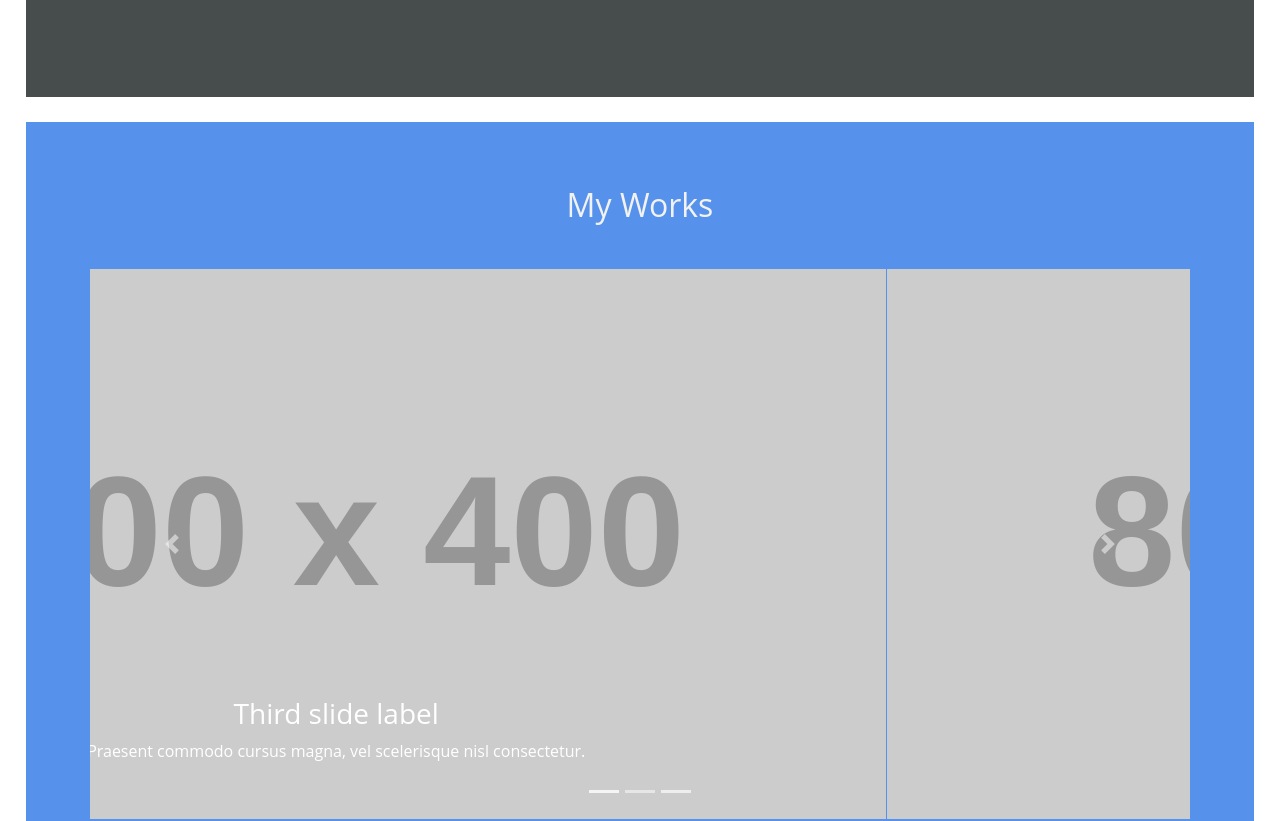
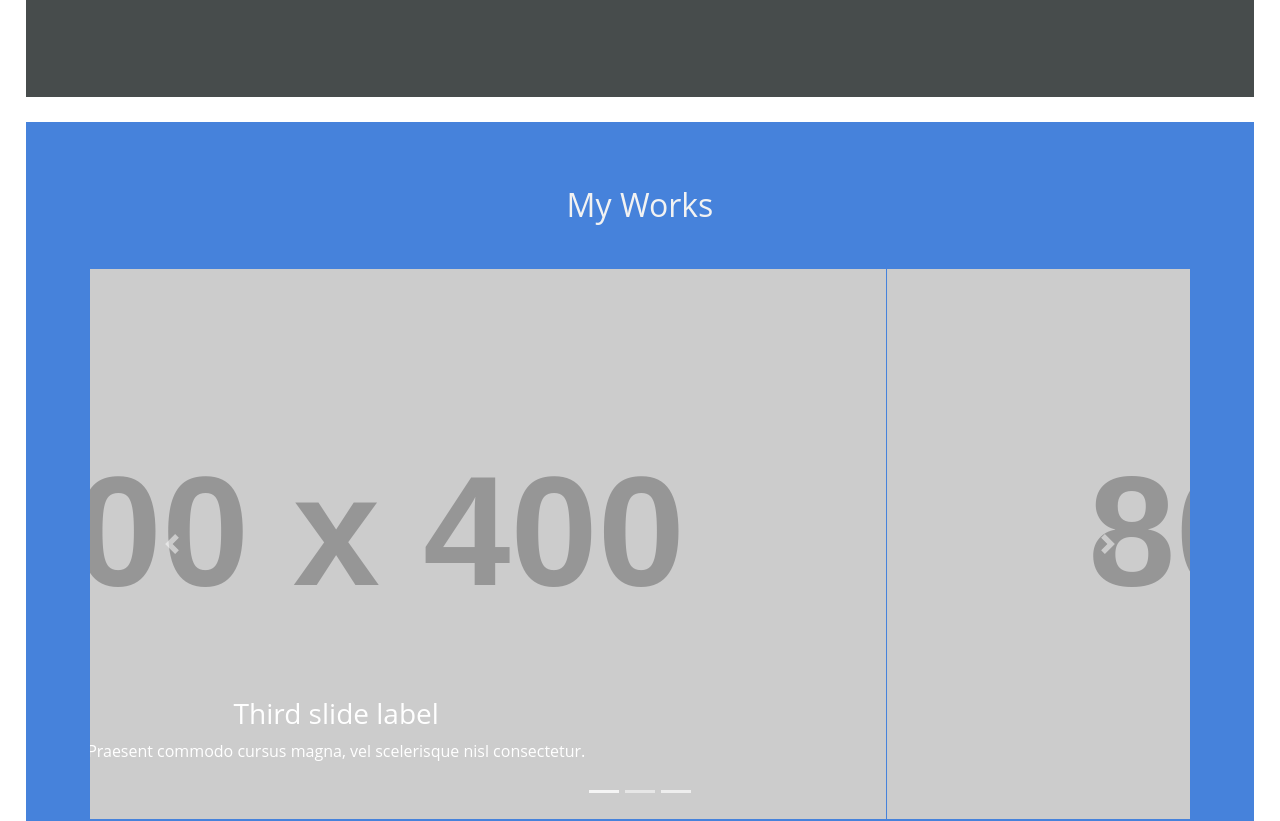
Before and after one commit to VikrantReddy/vikrantreddy.github.io, a React (Create React App) app: page / in a window 1280 px wide. Shown: the part 1060-1881 px from the top of the page. Built offline with nearby package versions, Linux system fonts and the light colour scheme.

Commit message:
Color theme

```diff
--- a/src/components/Work.jsx
+++ b/src/components/Work.jsx
@@ -50,7 +50,7 @@ export default Work
 
 
 const WorkContainer = styled(Container)`
-    background-color:#5692EB;
+    background-color:#4682DB;
     color:#f2f2f2;
     font-family: 'Open Sans', sans-serif;
     padding:5%;
```
